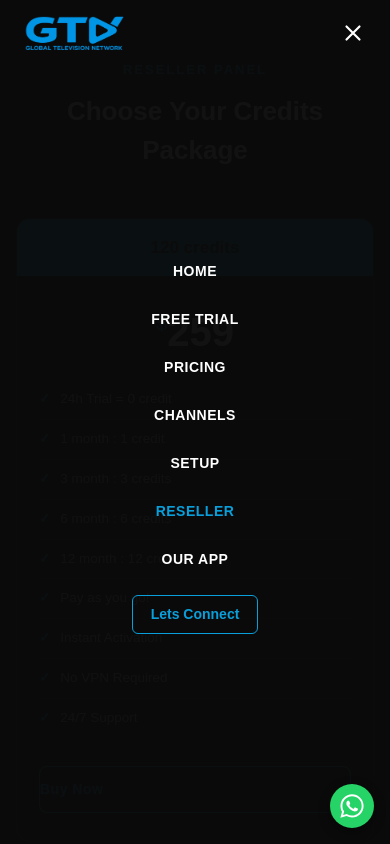
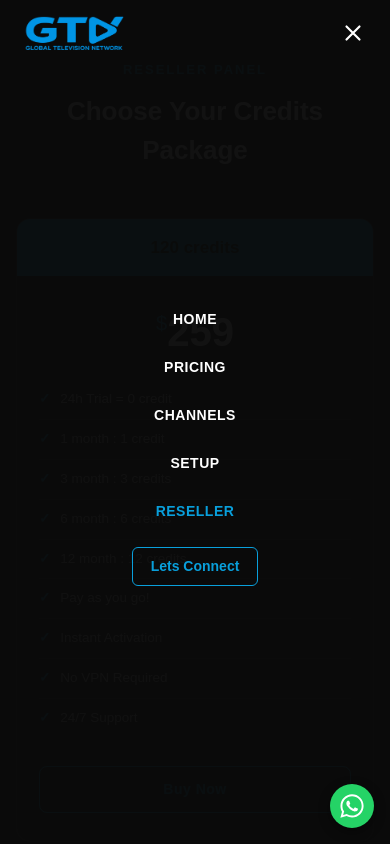
Before and after one commit to zain1873/GTV-Zone, a React (Create React App) app: page /reseller in a window 390 px wide. Both pictures are taken after a click on the button 353 px from the left and 33 px from the top of the page. Shown: the top 844 px of the page. Built offline with nearby package versions, Linux system fonts and the light colour scheme.

Commit message:
mobile nav links added

```diff
--- a/src/components/Navbar/Navbar.jsx
+++ b/src/components/Navbar/Navbar.jsx
@@ -176,20 +176,11 @@ function Navbar() {
           <ul className="flex flex-col items-center gap-6">
             <li>
               <a
-                href="#home"
+                href="/"
                 onClick={toggleMenu}
                 className={navLinkClass("home")}
               >
                 HOME
-              </a>
-            </li>
-            <li>
-              <a
-                href="#free-trial"
-                onClick={toggleMenu}
-                className={navLinkClass("free-trial")}
-              >
-                FREE TRIAL
               </a>
             </li>
             <li>
@@ -203,7 +194,7 @@ function Navbar() {
             </li>
             <li>
               <a
-                href="#channels"
+                href="/channels"
                 onClick={toggleMenu}
                 className={navLinkClass("channels")}
               >
@@ -221,20 +212,11 @@ function Navbar() {
             </li>
             <li>
               <a
-                href="#reseller"
+                href="/reseller"
                 onClick={toggleMenu}
                 className={navLinkClass("reseller")}
               >
                 RESELLER
-              </a>
-            </li>
-            <li>
-              <a
-                href="#our-app"
-                onClick={toggleMenu}
-                className={navLinkClass("our-app")}
-              >
-                OUR APP
               </a>
             </li>
             <li>
--- a/src/pages/Reseller.css
+++ b/src/pages/Reseller.css
@@ -142,6 +142,7 @@
 
 .reseller-buy-btn {
   width: calc(100% - 44px);
+  text-align: center;
   margin: 8px 22px 28px;
   background-color: transparent;
   border: 1.5px solid var(--theme-color);
```
